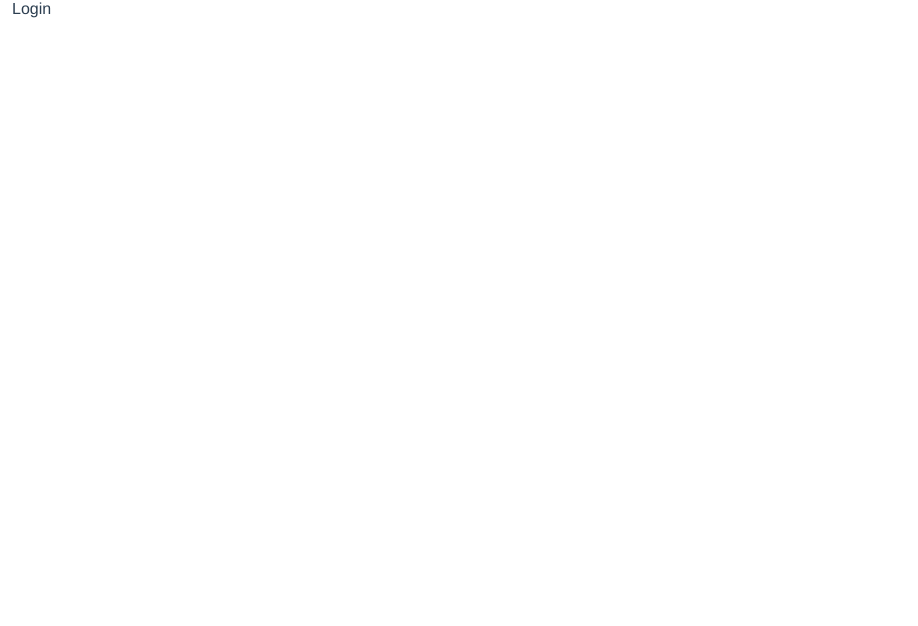
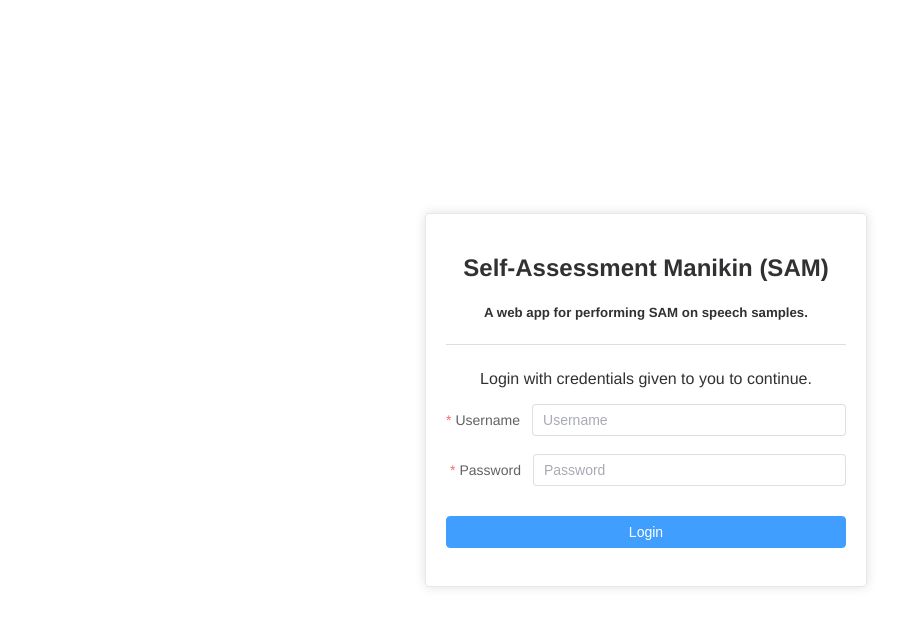
Before and after one commit to YichenTang97/vue_sam_app, a Vue app: page / in a window 1280 px wide. Shown: the top 626 px of the page, without its empty margins (0-918 px from the left). Built offline with nearby package versions, Linux system fonts and the light colour scheme.

Commit message:
Login page view

```diff
--- a/src/components/LoginPage.vue
+++ b/src/components/LoginPage.vue
@@ -1,6 +1,88 @@
 <template>
-  <div class="common-layout">
-    <el-container>Login
-    </el-container>
+  <div class="login">
+    <el-card>
+      <h2>Self-Assessment Manikin (SAM)</h2>
+      <h5>A web app for performing SAM on speech samples.</h5>
+      <el-divider />
+      <p>Login with credentials given to you to continue.</p>
+      <el-form class="login-form" label-position="right" label-width="auto" :model="model" :rules="rules" ref="form">
+        <el-form-item label="Username" prop="username">
+          <el-input v-model="model.username" placeholder="Username"></el-input>
+        </el-form-item>
+        <el-form-item label="Password" prop="password">
+          <el-input v-model="model.password" placeholder="Password" type="password"></el-input>
+        </el-form-item>
+        <el-form-item>
+          <el-button class="login-button" type="primary" @click="login">Login</el-button>
+        </el-form-item>
+      </el-form>
+    </el-card>
   </div>
 </template>
+
+<script>
+import router from '../router'
+
+export default {
+  name: "login-page",
+  data() {
+    return {
+      model: {
+        username: "",
+        password: ""
+      },
+      rules: {
+        username: [
+          {
+            required: true,
+            message: "Username is required",
+            trigger: "blur"
+          }
+        ],
+        password: [
+          { required: true, message: "Password is required", trigger: "blur" }
+        ]
+      }
+    };
+  },
+  methods: {
+    simulateLogin() {
+      return new Promise(resolve => {
+        setTimeout(resolve, 800);
+      });
+    },
+    async login() {
+      let valid = await this.$refs['form'].validate();
+      if (!valid) {
+        return;
+      }
+
+      let authSuccess = false // TODO: authenticate on firebase
+      if (!authSuccess) {
+        this.$message.error("Username or password is invalid");
+      } else {
+        router.push("/intro")
+      }
+    }
+  }
+};
+</script>
+
+<style scoped>
+.login {
+  flex: 1;
+  display: flex;
+  justify-content: center;
+  align-items: center;
+  height: 100vh;
+}
+
+.login-button {
+  width: 100%;
+  margin-top: 12px;
+}
+
+.login-form {
+  width: 400px;
+}
+</style>
```
